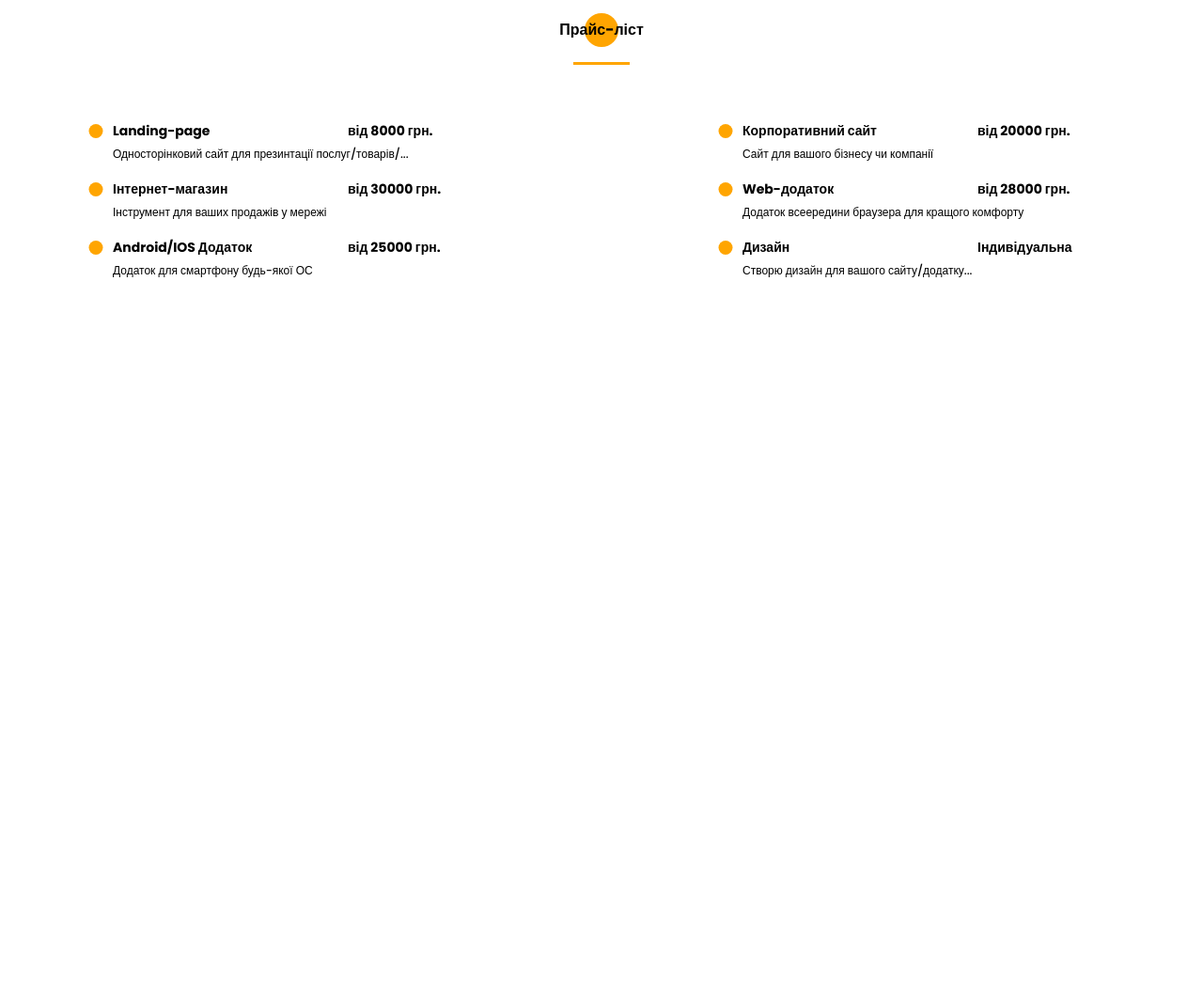
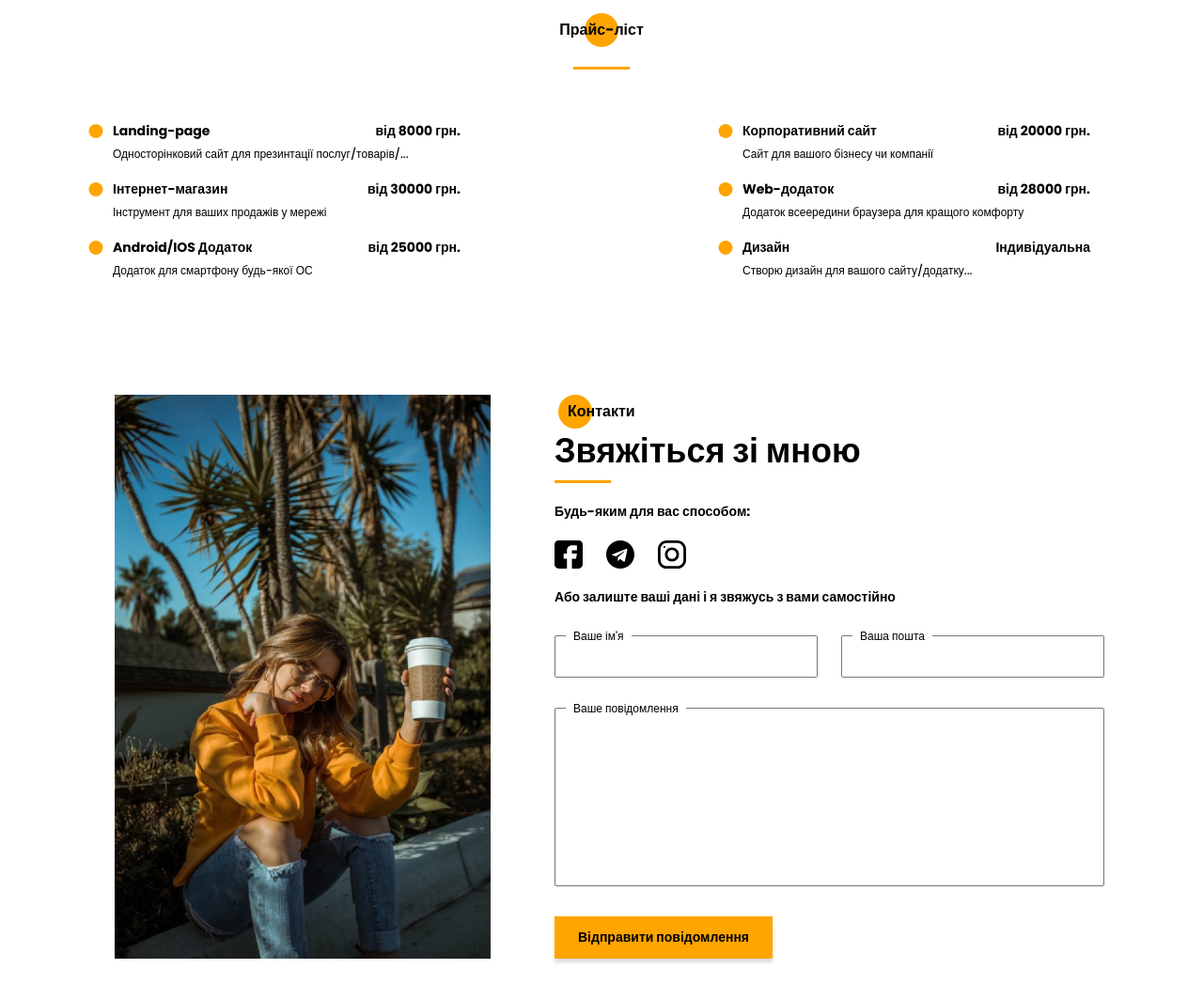
Before and after one commit to WaspGo/Portfolio, a website built with Vite: page index.html in a window 1280 px wide. Shown: the part 4187-5251 px from the top of the page at 94% size. Before the commit the page ends 4487 px from the top, so only its background shows below. Built offline with nearby package versions, Linux system fonts and the light colour scheme.

Commit message:
add section contacts

```diff
--- a/index.html
+++ b/index.html
@@ -737,6 +737,62 @@
         </div>
       </div>
     </section>
+    <section class="contacts">
+      <div class="container">
+        <div class="contacts__wrapper">
+          <div class="contacts__photo">
+            <img src="/src/img/main_photo.jpg" alt="photo" />
+          </div>
+          <div class="contacts__description">
+            <h2 class="title title_fz16 contacts__title">Контакти</h2>
+            <div class="title contacts__subtitle">Звяжіться зі мною</div>
+            <div class="title title_fz14 contacts__text">
+              Будь-яким для вас способом:
+            </div>
+            <div class="contacts__social">
+              <div class="contacts__link_wrapper">
+                <a href="#" class="contacts__link">
+                  <img
+                    class="contacts__link-facebook"
+                    src="/src/icons/social/facebook.svg"
+                    alt="facebook"
+                  />
+                </a>
+                <a href="#" class="contacts__link">
+                  <img src="/src/icons/social/telegram.svg" alt="telegram" />
+                </a>
+                <a href="#" class="contacts__link">
+                  <img src="/src/icons/social/instagram.svg" alt="instagram" />
+                </a>
+              </div>
+              <div class="title title_fz14 contacts__social-text">
+                Або залиште ваші дані і я звяжусь з вами самостійно
+              </div>
+              <form action="#" class="contacts__form">
+                <div class="contacts__input">
+                  <input name="name" id="name" type="text" />
+                  <label for="name">Ваше ім'я</label>
+                </div>
+                <div class="contacts__input">
+                  <input name="email" id="email" type="email" />
+                  <label for="email">Ваша пошта</label>
+                </div>
+                <div class="contacts__textarea">
+                  <textarea name="text" id="text"></textarea>
+                  <label for="text">Ваше повідомлення</label>
+                </div>
+
+                <div>
+                  <button class="contacts__btn btn">
+                    Відправити повідомлення
+                  </button>
+                </div>
+              </form>
+            </div>
+          </div>
+        </div>
+      </div>
+    </section>
     <script type="module" src="/src/js/script.js"></script>
   </body>
 </html>
--- /dev/null
+++ b/src/sass/blocks/contacts.scss
@@ -0,0 +1,100 @@
+@use "/src/sass/base/mixins.scss" as *;
+
+.contacts {
+  padding: 120px 0 90px 0;
+  &__wrapper {
+    display: grid;
+    grid-template-columns: 400px 585px;
+    padding: 0 35px 0 52px;
+    justify-content: space-between;
+  }
+  &__photo {
+    img {
+      width: 100%;
+    }
+  }
+  &__description {
+    padding-top: 6px;
+  }
+  &__title {
+    margin-left: 14px;
+    position: relative;
+    @include before_circle;
+  }
+  &__subtitle {
+    position: relative;
+    @include divider;
+    &::before {
+      bottom: -4px;
+      left: 0;
+      transform: none;
+    }
+  }
+  &__text {
+    margin-top: 24px;
+  }
+  &__social-text,
+  &__social {
+    margin-top: 20px;
+  }
+  &__link {
+    &_wrapper {
+      display: flex;
+      gap: 25px;
+      margin-right: 25px;
+      text-decoration: none;
+      img {
+        width: 30px;
+        height: 30px;
+      }
+    }
+    &-facebook {
+      transform: rotate(90deg);
+    }
+  }
+  &__form {
+    margin-top: 30px;
+    display: grid;
+    grid-template: 45px 190px 45px / repeat(2, 280px);
+    justify-content: space-between;
+    row-gap: 32px;
+    label {
+      display: block;
+      position: absolute;
+      height: 18px;
+      padding: 8px;
+      background-color: #ffffff;
+      font-size: 12px;
+      margin-bottom: 0;
+      top: -14px;
+      left: 12px;
+    }
+  }
+  &__input {
+    position: relative;
+    input {
+      width: 100%;
+      height: 100%;
+      padding: 0 20px;
+      font-size: 12px;
+      font-weight: 500;
+    }
+  }
+  &__textarea {
+    position: relative;
+    grid-column: 1 / 3;
+    textarea {
+      width: 100%;
+      height: 100%;
+      resize: none;
+      padding: 20px;
+      font-size: 12px;
+    }
+  }
+  &__btn {
+    border: none;
+    font-weight: bold;
+    font-size: 14px;
+    line-height: 21px;
+  }
+}
--- a/src/sass/blocks/price.scss
+++ b/src/sass/blocks/price.scss
@@ -8,6 +8,9 @@
     @include before_circle;
     span {
       @include divider;
+      &::before {
+        bottom: -30px;
+      }
     }
 
     &:before {
@@ -20,7 +23,7 @@
     padding: 0 50px;
     display: grid;
     grid-template-columns: repeat(2, 370px);
-    grid-template-rows: repeat(3, 1fr);
+    grid-template-rows: repeat(3, minmax(45px, auto));
     justify-content: space-between;
     row-gap: 15px;
   }
@@ -29,7 +32,7 @@
       position: relative;
       display: grid;
       row-gap: 5px;
-      grid-template-columns: 200px 120px;
+      grid-template-columns: repeat(2, auto);
       grid-template-rows: 1fr 1fr;
       grid-auto-rows: 1fr;
       justify-content: space-between;
@@ -47,6 +50,7 @@
       font-weight: 700;
       font-size: 14px;
       line-height: 21px;
+      text-align: right;
     }
     &-description {
       font-size: 12px;
--- a/src/sass/style.scss
+++ b/src/sass/style.scss
@@ -13,3 +13,4 @@
 @use "/src/sass/blocks/skills.scss";
 @use "/src/sass/blocks/portfolio.scss";
 @use "/src/sass/blocks/price.scss";
+@use "/src/sass/blocks/contacts.scss";
```
